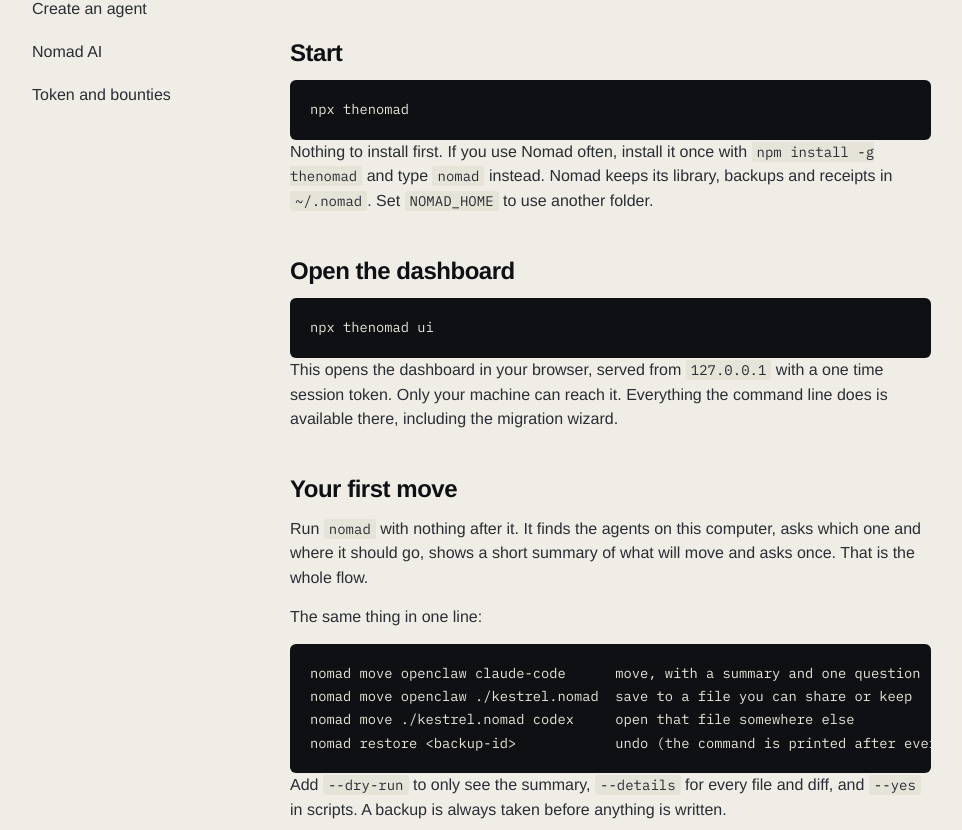
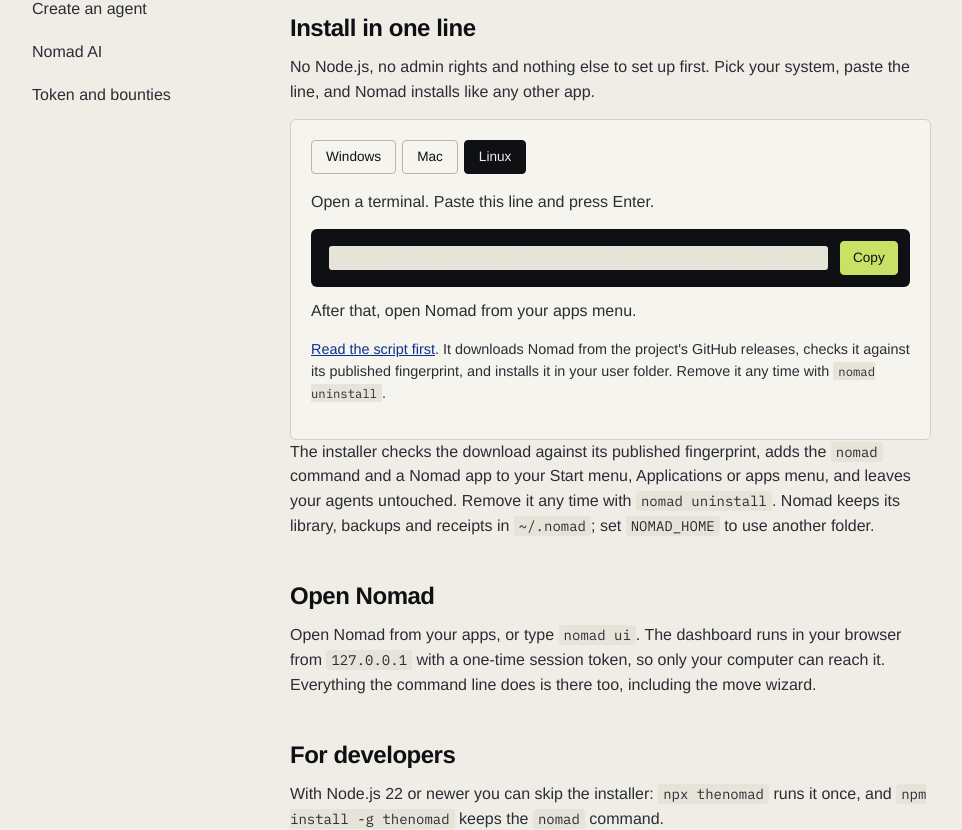
Before and after one commit to kadiri-seer/nomad, a Next.js app in the folder apps/web/: page /docs in a window 1280 px wide. Shown: the part 295-1125 px from the top of the page, without its empty margins (48-1010 px from the left). Built offline with nearby package versions, Linux system fonts and the light colour scheme; no server answers.

Commit message:
docs(web): lead Getting started with the one-line installer

```diff
--- a/apps/web/app/docs/page.tsx
+++ b/apps/web/app/docs/page.tsx
@@ -1,6 +1,7 @@
 import Link from "next/link";
+import { InstallNomad } from "@/components/InstallNomad";
 
-export const metadata = { title: "Getting started", description: "Install Nomad, find your agents and run your first previewed migration." };
+export const metadata = { title: "Getting started", description: "Install Nomad with one line, find your agents and run your first previewed move." };
 
 export default function Docs() {
   return (
@@ -8,19 +9,24 @@ export default function Docs() {
       <p className="label">Documentation</p>
       <h1>Getting started</h1>
       <p>
-        Nomad runs on your own machine. It needs Node.js 22 or newer and reads agents from the folders their platforms already use, such as <code>~/.openclaw</code>, <code>~/.claude</code>, <code>~/.codex</code> and <code>~/.hermes</code>.
+        Nomad runs on your own computer and reads agents from the folders their platforms already use, such as <code>~/.openclaw</code>, <code>~/.claude</code>, <code>~/.codex</code> and <code>~/.hermes</code>.
       </p>
 
-      <h2>Start</h2>
-      <pre className="code">npx thenomad</pre>
+      <h2>Install in one line</h2>
+      <p>No Node.js, no admin rights and nothing else to set up first. Pick your system, paste the line, and Nomad installs like any other app.</p>
+      <InstallNomad />
       <p>
-        Nothing to install first. If you use Nomad often, install it once with <code>npm install -g thenomad</code> and type <code>nomad</code> instead. Nomad keeps its library, backups and receipts in <code>~/.nomad</code>. Set <code>NOMAD_HOME</code> to use another folder.
+        The installer checks the download against its published fingerprint, adds the <code>nomad</code> command and a Nomad app to your Start menu, Applications or apps menu, and leaves your agents untouched. Remove it any time with <code>nomad uninstall</code>. Nomad keeps its library, backups and receipts in <code>~/.nomad</code>; set <code>NOMAD_HOME</code> to use another folder.
       </p>
 
-      <h2>Open the dashboard</h2>
-      <pre className="code">npx thenomad ui</pre>
+      <h2>Open Nomad</h2>
       <p>
-        This opens the dashboard in your browser, served from <code>127.0.0.1</code> with a one time session token. Only your machine can reach it. Everything the command line does is available there, including the migration wizard.
+        Open Nomad from your apps, or type <code>nomad ui</code>. The dashboard runs in your browser from <code>127.0.0.1</code> with a one-time session token, so only your computer can reach it. Everything the command line does is there too, including the move wizard.
+      </p>
+
+      <h2>For developers</h2>
+      <p>
+        With Node.js 22 or newer you can skip the installer: <code>npx thenomad</code> runs it once, and <code>npm install -g thenomad</code> keeps the <code>nomad</code> command.
       </p>
 
       <h2>Your first move</h2>
```
